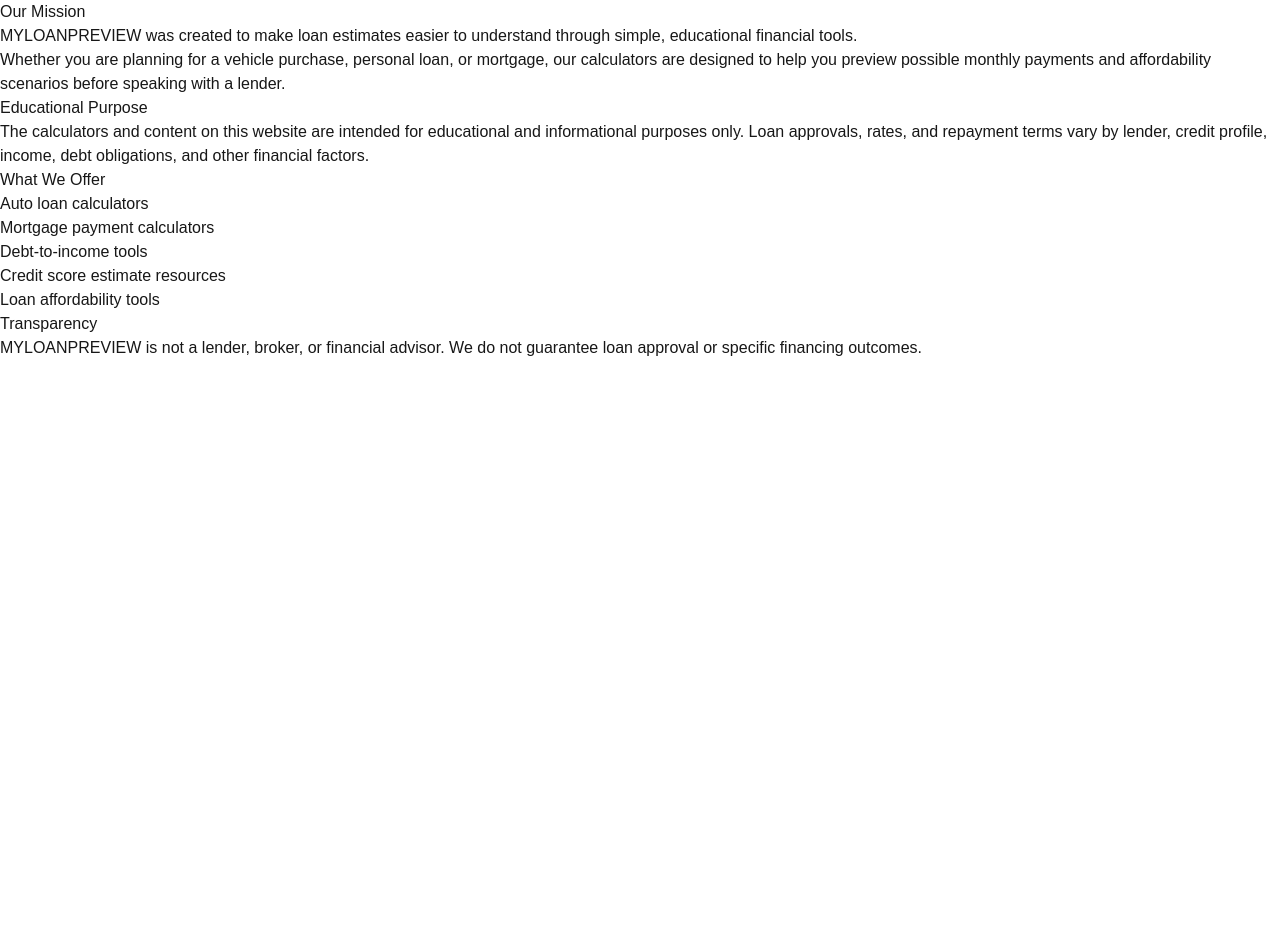
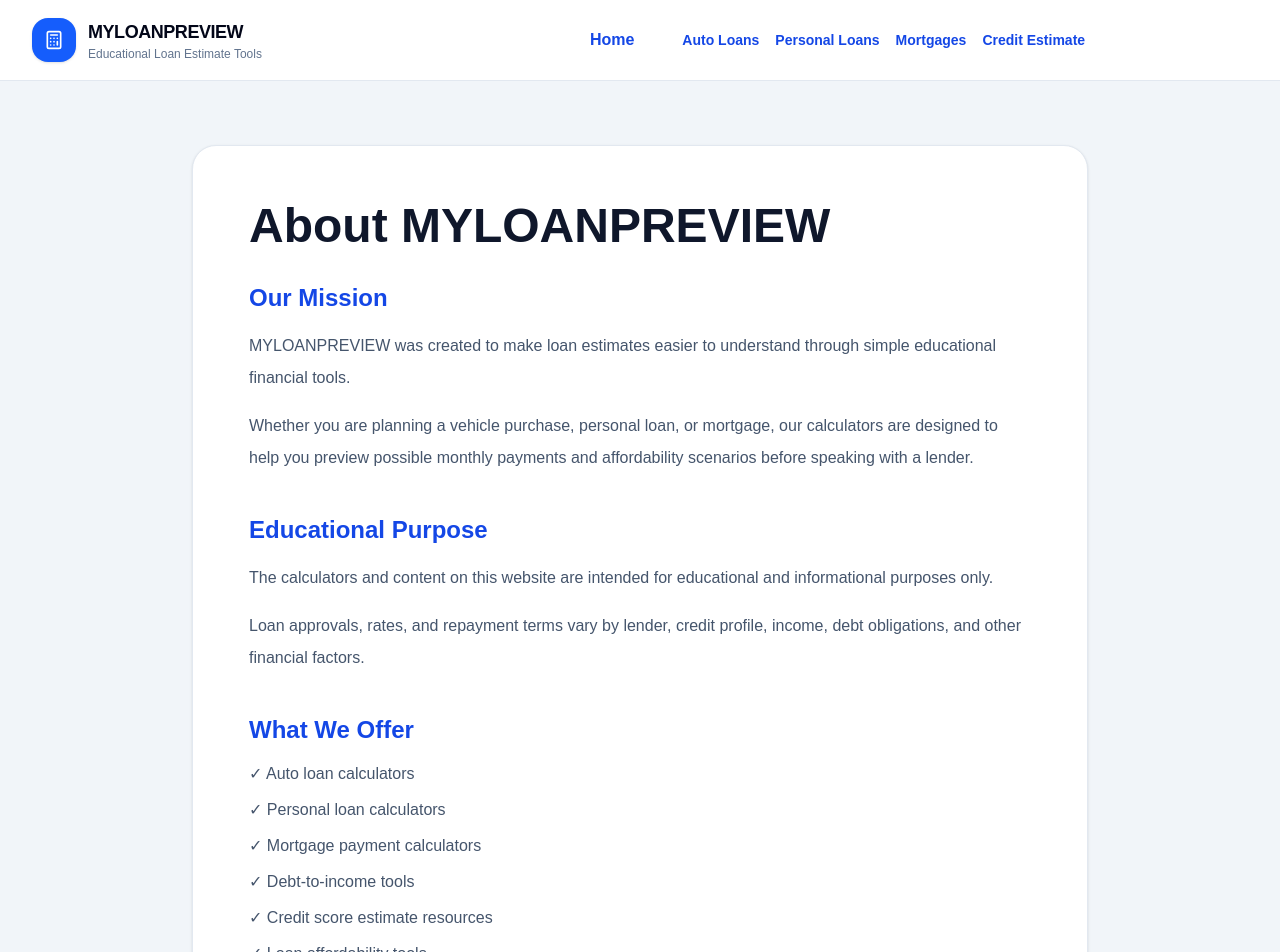
Before and after one commit to 39jorgegonzalez-lab/myloanpreview, a Next.js app: page /about in a window 1280 px wide. Shown: the top 952 px of the page. Before the commit the page ends 800 px from the top, so only its background shows below. Built offline with nearby package versions, Linux system fonts and the light colour scheme.

Commit message:
Improve About page design and navbar styling

```diff
--- a/app/about/page.tsx
+++ b/app/about/page.tsx
@@ -1,45 +1,92 @@
+import Navbar from "../components/layout/Navbar";
 
 export default function AboutPage() {
   return (
     <>
-      <h2>Our Mission</h2>
+      <Navbar />
 
-      <p>
-        MYLOANPREVIEW was created to make loan estimates easier to understand
-        through simple, educational financial tools.
-      </p>
+      <main className="min-h-screen bg-slate-100 py-16 px-6">
+      <div className="max-w-4xl mx-auto">
 
-      <p>
-        Whether you are planning for a vehicle purchase, personal loan, or
-        mortgage, our calculators are designed to help you preview possible
-        monthly payments and affordability scenarios before speaking with a lender.
-      </p>
+        <div className="bg-white rounded-3xl shadow-sm border border-slate-200 p-10 md:p-14">
 
-      <h2>Educational Purpose</h2>
+          <h1 className="text-4xl md:text-5xl font-bold text-slate-900 mb-8">
+            About MYLOANPREVIEW
+          </h1>
 
-      <p>
-        The calculators and content on this website are intended for educational
-        and informational purposes only. Loan approvals, rates, and repayment
-        terms vary by lender, credit profile, income, debt obligations, and
-        other financial factors.
-      </p>
+          <div className="space-y-10">
 
-      <h2>What We Offer</h2>
+            <section>
+              <h2 className="text-2xl font-semibold text-blue-700 mb-4">
+                Our Mission
+              </h2>
 
-      <ul>
-        <li>Auto loan calculators</li>
-        <li>Mortgage payment calculators</li>
-        <li>Debt-to-income tools</li>
-        <li>Credit score estimate resources</li>
-        <li>Loan affordability tools</li>
-      </ul>
+              <p className="text-slate-600 leading-8">
+                MYLOANPREVIEW was created to make loan estimates easier to
+                understand through simple educational financial tools.
+              </p>
 
-      <h2>Transparency</h2>
+              <p className="text-slate-600 leading-8 mt-4">
+                Whether you are planning a vehicle purchase, personal loan,
+                or mortgage, our calculators are designed to help you preview
+                possible monthly payments and affordability scenarios before
+                speaking with a lender.
+              </p>
+            </section>
 
-      <p>
-        MYLOANPREVIEW is not a lender, broker, or financial advisor. We do not
-        guarantee loan approval or specific financing outcomes.
-      </p>
+            <section>
+              <h2 className="text-2xl font-semibold text-blue-700 mb-4">
+                Educational Purpose
+              </h2>
+
+              <p className="text-slate-600 leading-8">
+                The calculators and content on this website are intended for
+                educational and informational purposes only.
+              </p>
+
+              <p className="text-slate-600 leading-8 mt-4">
+                Loan approvals, rates, and repayment terms vary by lender,
+                credit profile, income, debt obligations, and other financial
+                factors.
+              </p>
+            </section>
+
+            <section>
+              <h2 className="text-2xl font-semibold text-blue-700 mb-4">
+                What We Offer
+              </h2>
+
+              <ul className="space-y-3 text-slate-600">
+                <li>✓ Auto loan calculators</li>
+                <li>✓ Personal loan calculators</li>
+                <li>✓ Mortgage payment calculators</li>
+                <li>✓ Debt-to-income tools</li>
+                <li>✓ Credit score estimate resources</li>
+                <li>✓ Loan affordability tools</li>
+              </ul>
+            </section>
+
+            <section>
+              <h2 className="text-2xl font-semibold text-blue-700 mb-4">
+                Transparency
+              </h2>
+
+              <p className="text-slate-600 leading-8">
+                MYLOANPREVIEW is not a lender, broker, or financial advisor.
+              </p>
+
+              <p className="text-slate-600 leading-8 mt-4">
+                We do not guarantee loan approval or specific financing
+                outcomes. All estimates are educational examples based on
+                information provided by the user.
+              </p>
+            </section>
+
+          </div>
+
+        </div>
+      </div>
+      </main>
     </>
   );
 }
--- a/app/components/layout/Navbar.tsx
+++ b/app/components/layout/Navbar.tsx
@@ -9,7 +9,7 @@ export default function Navbar() {
 
   return (
     <header className="sticky top-0 z-50 border-b border-slate-200 bg-white/90 backdrop-blur-md">
-      <div className="mx-auto flex h-20 max-w-7xl items-center justify-between px-4 sm:px-6 lg:px-8">
+      <div className="mx-auto flex h-20 max-w-7xl items-center justify-start px-4 sm:px-6 lg:px-8">
 
         {/* Logo */}
         <Link
@@ -32,52 +32,43 @@ export default function Navbar() {
         </Link>
 
         {/* Desktop Nav */}
-        <nav className="hidden items-center gap-8 md:flex">
+        <nav className="hidden items-center gap-4 md:flex ml-0">
+
+<Link
+  href="/"
+  className="font-bold text-blue-700 hover:text-blue-800 ml-82 mr-8"
+>
+  Home
+</Link>
+
           <Link
             href="/auto-loan-calculator"
-            className="text-sm font-medium text-slate-700 transition hover:text-blue-600"
+            className="text-sm font-bold text-blue-700 transition hover:text-blue-800"
           >
             Auto Loans
           </Link>
 
           <Link
             href="/personal-loan-calculator"
-            className="text-sm font-medium text-slate-700 transition hover:text-blue-600"
+            className="text-sm font-bold text-blue-700 transition hover:text-blue-800"
           >
             Personal Loans
           </Link>
 
           <Link
             href="/mortgage-calculator"
-            className="text-sm font-medium text-slate-700 transition hover:text-blue-600"
+            className="text-sm font-bold text-blue-700 transition hover:text-blue-800"
           >
             Mortgages
           </Link>
 
           <Link
             href="/credit-score-loan-estimate"
-            className="text-sm font-medium text-slate-700 transition hover:text-blue-600"
+            className="text-sm font-bold text-blue-700 transition hover:text-blue-800"
           >
             Credit Estimate
           </Link>
-
-          <Link
-            href="/about"
-            className="text-sm font-medium text-slate-700 transition hover:text-blue-600"
-          >
-            About
-          </Link>
         </nav>
-
-        {/* Right CTA */}
-        <div className="hidden md:block">
-          <Link
-            href="/auto-loan-calculator"
-            className="inline-flex items-center rounded-xl bg-blue-600 px-5 py-3 text-sm font-semibold text-white shadow-sm transition hover:bg-blue-700"
-          >
-            Estimate Payments
-          </Link>
-        </div>
 
         {/* Mobile Menu Button */}
         <button
```
